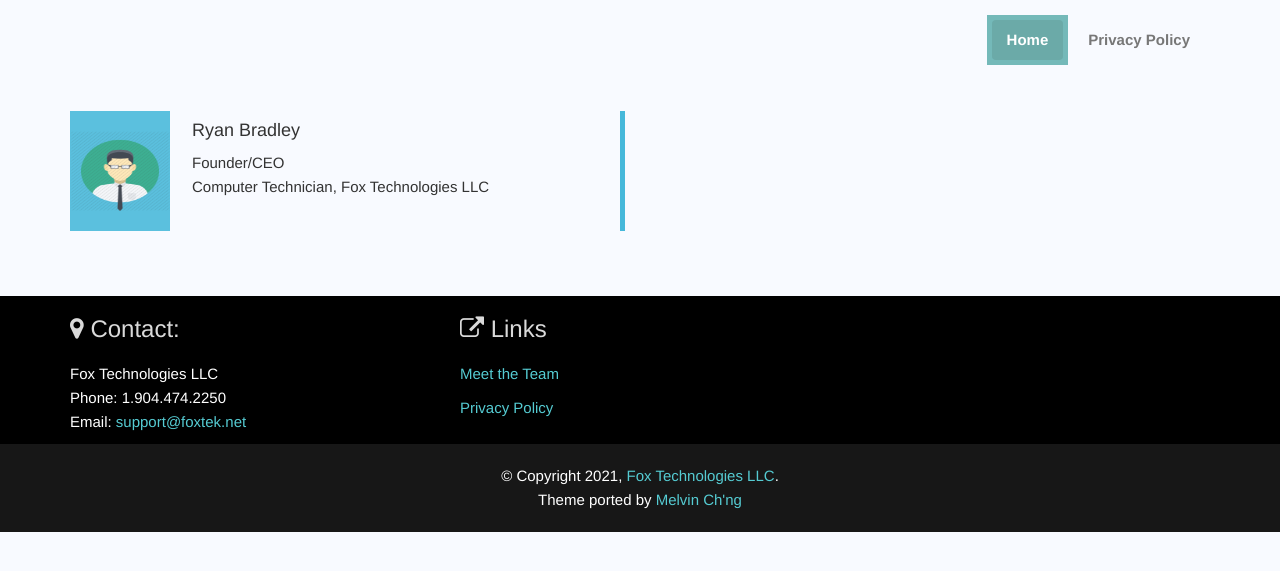
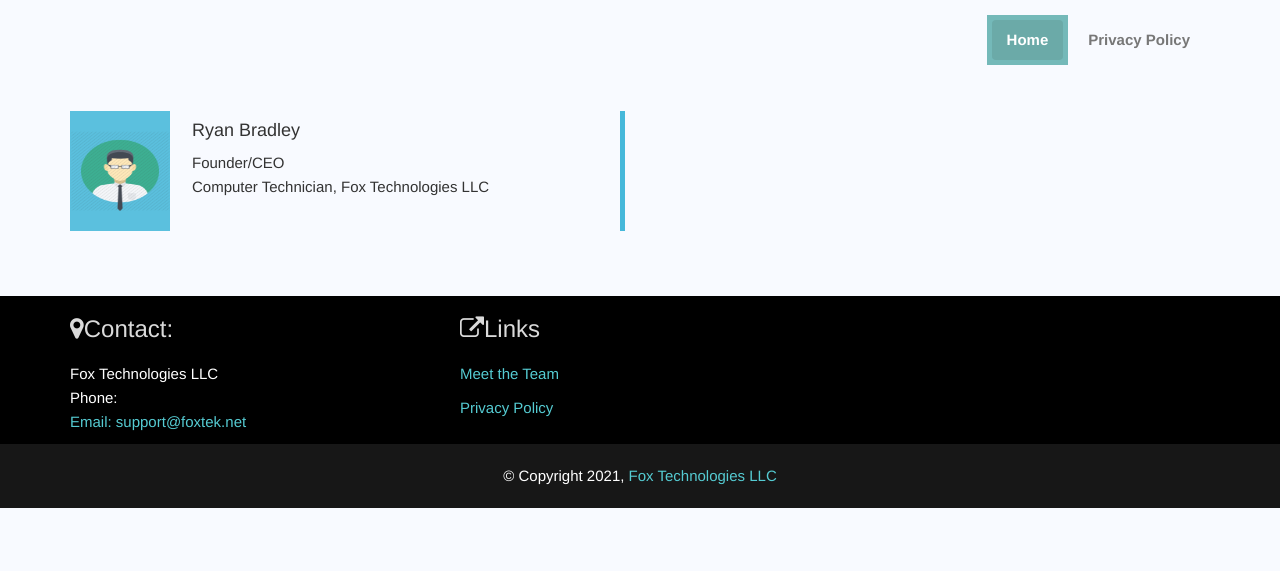
Before and after one commit to FoxtekLLC/FoxtekLLC.github.io, a Jekyll site: the page built from staff.html, in a window 1280 px wide. Shown: the top 571 px of the page. Built offline with Jekyll 4.4.1, drawn with Linux system fonts in a browser that asks for light colours.

Commit message:
Update HTDOCS

```diff
--- a/_includes/footer.html
+++ b/_includes/footer.html
@@ -3,22 +3,21 @@
   <div class="container">
     <div class="row">
       <div class="col-md-4">
-        <h3><i class="fa fa-map-marker"></i> Contact:</h3>
+        <h3><i class="fa fa-map-marker"></i>Contact:</h3>
         <p class="footer-contact">
           {{ site.company_name }} <br>
-          Phone: {{ site.telephone_number }} <br>
+          Phone: <a href="tel:{{ site.tele_number }}">{{ site.tele_number }} <br>
           <!-- Fax: {{ site.fax_number }} <br> -->
           Email: <a href="mailto:{{ site.company_email }}">{{ site.company_email }}</a><br>
         </p>
       </div>
       <div class="col-md-4">
-        <h3><i class="fa fa-external-link"></i> Links</h3>
+        <h3><i class="fa fa-external-link"></i>Links</h3>
         <!-- <p><a href="/about"> About Us</a></p>
-        <p><a href="/services"> What We Do</a></p>
         <p><a href="/contact"> Contact Us</a></p>
         <p><a href="/blog"> Blog</a></p> -->
-        <p><a href="/staff"> Meet the Team</a></p>
-        <p><a href="/privacy-policy"> Privacy Policy</a></p>
+        <p><a href="/staff">Meet the Team</a></p>
+        <p><a href="/privacy-policy">Privacy Policy</a></p>
       </div>
       <!-- <div class="col-md-4">
         <h3><i class="fa fa-heart"></i> Socialize</h3>
@@ -52,6 +51,8 @@
   </div>
 
   <div class="copyright text center">
-    <p>&copy; Copyright {{ site.time | date: '%Y' }}, <a href="{{ site.url }}">{{ site.company_name }}</a>. <br>Theme ported by <a href="https://melvinchng.github.io/" target="_blank">Melvin Ch'ng</a></p>
+    <p>
+      &copy; Copyright {{ site.time | date: '%Y' }}, <a href="{{ site.url }}">{{ site.company_name }}</a><br>
+    </p>
   </div>
 </footer>
--- a/_includes/header.html
+++ b/_includes/header.html
@@ -21,6 +21,9 @@
           <a href="/about">About</a>
         </li>
         <li>
+          <a href="/services">Services</a>
+        </li>
+        <li>
           <a href="/blog">Blog</a>
         </li>
         <li>
--- a/contact.html
+++ b/contact.html
@@ -17,7 +17,7 @@
 
         <p class="block-author">{{ site.company_name }}</p>
         <p>{{ site.address_line }}</p>
-        <p>Phone: {{ site.telephone_number }}</p>
+        <p>Phone: {{ site.tele_number }}</p>
         <!-- <p>Fax: {{ site.fax_number }}</p> -->
 
         <em class="block-author">Email: <a href="mailto:{{ site.company_email }}">{{ site.company_email }}</a></em> <br>
```
